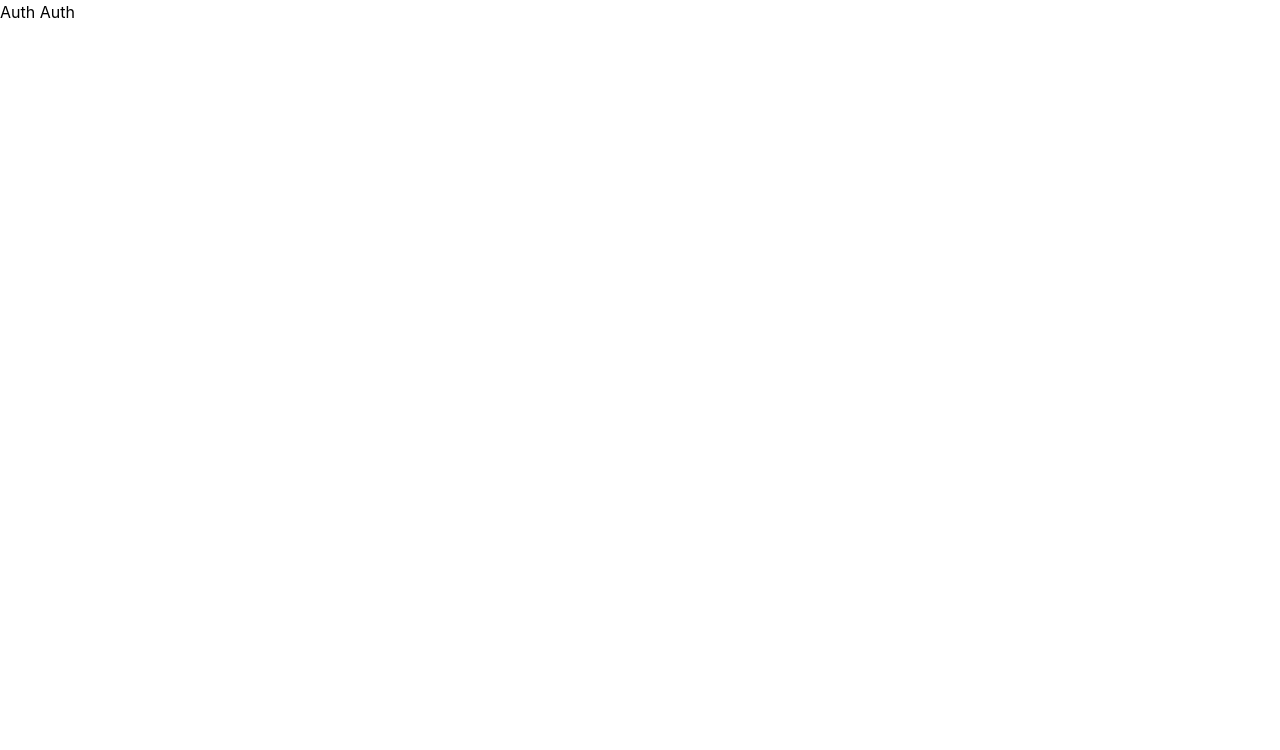
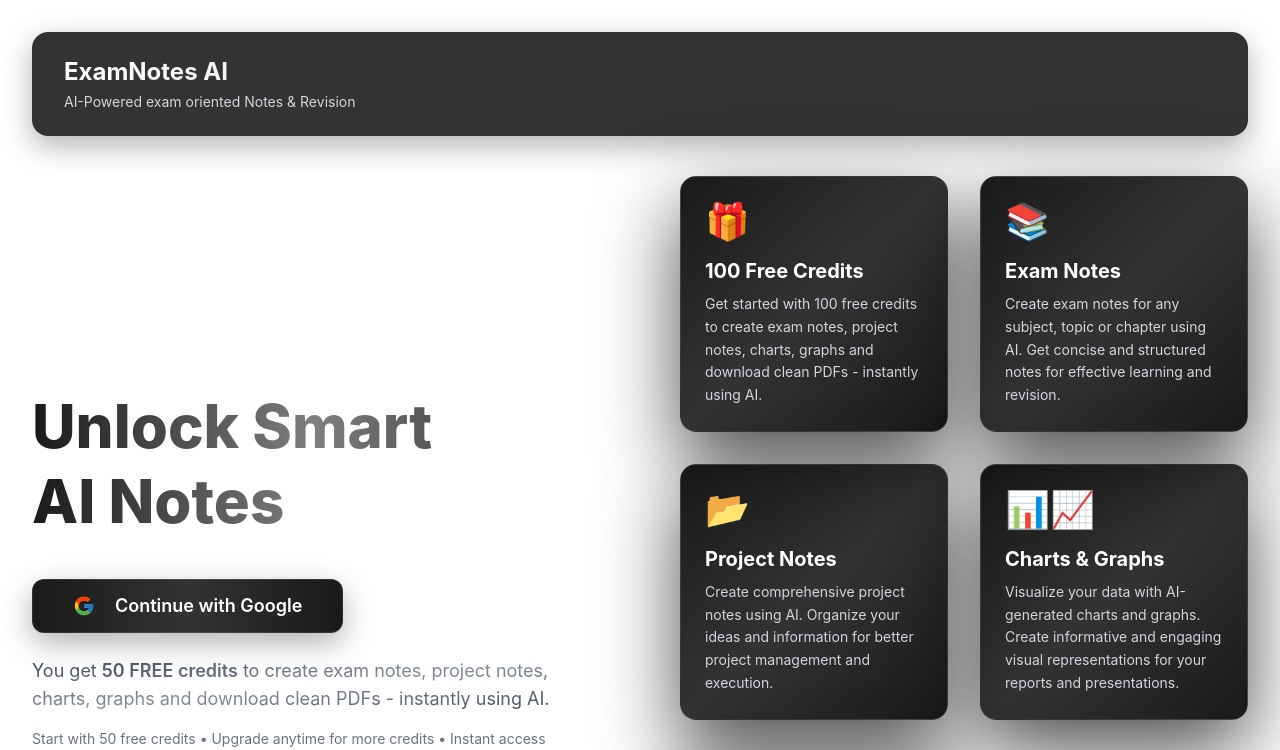
Before and after one commit to Gaurav989-code/AI-EXAMNOTES-GENERATOR, a React (Vite) app in the folder client/: page /auth in a window 1280 px wide. Shown: the top 750 px of the page. Built offline with nearby package versions, Linux system fonts and the light colour scheme.

Commit message:
03-created-auth-page

```diff
--- a/client/package.json
+++ b/client/package.json
@@ -11,6 +11,7 @@
   },
   "dependencies": {
     "@tailwindcss/vite": "^4.3.3",
+    "motion": "^12.42.2",
     "react": "^19.2.7",
     "react-dom": "^19.2.7",
     "react-icons": "^5.7.0",
--- a/client/src/pages/Auth.jsx
+++ b/client/src/pages/Auth.jsx
@@ -1,12 +1,134 @@
-import React from 'react'
+import React from "react";
+import { motion } from "motion/react";
+import { FcGoogle } from "react-icons/fc";
+
+function Feature({ icon, title, des }) {
+  return (
+    <motion.div
+      whileHover={{ y: -12, rotateX: 8, rotateY: -8, scale: 1.05 }}
+      transition={{ type: "spring", stiffness: 200, damping: 18 }}
+      className="relative rounded-2xl p-6
+       bg-linear-to-br from-black/90 via-black/80 to-black/90
+       backdrop-blur-2xl
+       border border-white/10
+       shadow-[0_30px_80px_rgba(0,0,0,0.7)]
+       text-white"
+      style={{ transformStyle: "preserve-3d" }}
+    >
+      {/* <div
+        className="absolute inset-0 rounded-2xl bg-linear-to-br from-white/10
+      to-transparent blur-[60px] opacity-0 hover:opacity-100 transition-opacity pointer-events-none"
+      /> */}
+      <div className="relative z-10 " style={{ transform: "translateZ(30px)" }}>
+        <div className="text-4xl mb-4">{icon}</div>
+        <h3 className="text-xl font-bold mb-2">{title}</h3>
+        <p className="text-gray-300 text-sm leading-relaxed">{des}</p>
+      </div>
+    </motion.div>
+  );
+}
 
 const Auth = () => {
   return (
-    <div>
-      Auth
-Auth
+    <div className="min-h-screen overflow-x-hidden bg-white text-black px-8">
+      <motion.header
+        initial={{ opacity: 0, y: -50 }}
+        animate={{ opacity: 1, y: 0 }}
+        transition={{ duration: 1.5, ease: "easeInOut" }}
+        className="max-w-7xl mx-auto mt-8 px-8 py-6 rounded-2xl bg-black/80 backdrop-blur-xl  shadow-[0_10px_30px_rgba(0,0,0,0.3)] border-white/10 "
+      >
+        <h1 className="text-2xl font-bold bg-linear-to-r from-white via-gray-300 to-white bg-clip-text text-transparent">
+          ExamNotes AI
+        </h1>
+        <p className="text-sm text-gray-300 mt-1">
+          AI-Powered exam oriented Notes & Revision
+        </p>
+      </motion.header>
+
+      <main className="max-w-7xl mx-auto py-10 grid grid-cols-1 lg:grid-cols-2 gap-20 items-center">
+        {/* Left Content */}
+
+        <motion.div
+          initial={{ opacity: 0, x: -60 }}
+          animate={{ opacity: 1, x: 0 }}
+          transition={{ duration: 1.2, ease: "easeInOut" }}
+        >
+          <h1 className="text-5xl lg:text-6xl font-extrabold leading-tight bg-linear-to-r from-black/90 via-black/50 to-black/90 bg-clip-text text-transparent">
+            Unlock Smart <br /> AI Notes
+          </h1>
+
+          <motion.button
+            whileHover={{ y: -10, rotateX: 8, rotateY: -8, scale: 1.05 }}
+            whileTap={{ scale: 0.95 }}
+            transition={{
+              duration: 0.3,
+              ease: "easeInOut",
+              type: "spring",
+              stiffness: 200,
+              damping: 18,
+            }}
+            className="mt-10 px-10 py-3 rounded-xl flex items-center gap-3 font-semibold text-lg  text-white
+            bg-linear-to-r from-black/90 via-black/80 to-black/90 border
+             border-white/10 shadow-[0_10px_30px_rgba(0,0,0,0.3)]"
+          >
+            <FcGoogle size={22} className="inline-block mr-2" />
+            Continue with Google
+          </motion.button>
+          <p
+            className="mt-6 max-w-xl text-lg
+                  bg-linear-to-br from-gray-700 via-gray-500/80 to-gray-700
+                  bg-clip-text text-transparent"
+          >
+            You get <span className="font-semibold">50 FREE credits</span> to
+            create exam notes, project notes, charts, graphs and download clean
+            PDFs - instantly using AI.
+          </p>
+          <p className="mt-4 text-sm text-gray-500">
+            {" "}
+            Start with 50 free credits • Upgrade anytime for more credits •
+            Instant access
+          </p>
+        </motion.div>
+
+        {/* Right Content */}
+
+        <motion.div
+          initial={{ opacity: 0, x: 60 }}
+          animate={{ opacity: 1, x: 0 }}
+          transition={{ duration: 1.2, ease: "easeInOut" }}
+          className="grid grid-cols-1 sm:grid-cols-2 gap-8"
+        >
+          <Feature
+            icon="🎁"
+            title="100 Free Credits"
+            des="Get started with 100 free credits to create exam notes, project notes, charts, graphs and download clean PDFs - instantly using AI."
+          />
+
+          <Feature
+            icon="📚"
+            title="Exam Notes"
+            des="Create exam notes for any subject, topic or chapter using AI. Get concise and structured notes for effective learning and revision."
+          />
+
+          <Feature
+            icon="📂"
+            title="Project Notes"
+            des="Create comprehensive project notes using AI. Organize your ideas and information for better project management and execution."
+          />
+          <Feature
+            icon="📊📈"
+            title="Charts & Graphs"
+            des="Visualize your data with AI-generated charts and graphs. Create informative and engaging visual representations for your reports and presentations."
+          />
+          <Feature
+            icon="⬇️"
+            title="Free pdf Downloads"
+            des="Download your generated notes and documents as clean PDFs - instantly using AI."
+          />
+        </motion.div>
+      </main>
     </div>
-  )
-}
+  );
+};
 
-export default Auth
+export default Auth;
```
Also changed, not shown: 1 other file (tests, documents, lock files or other folders).
